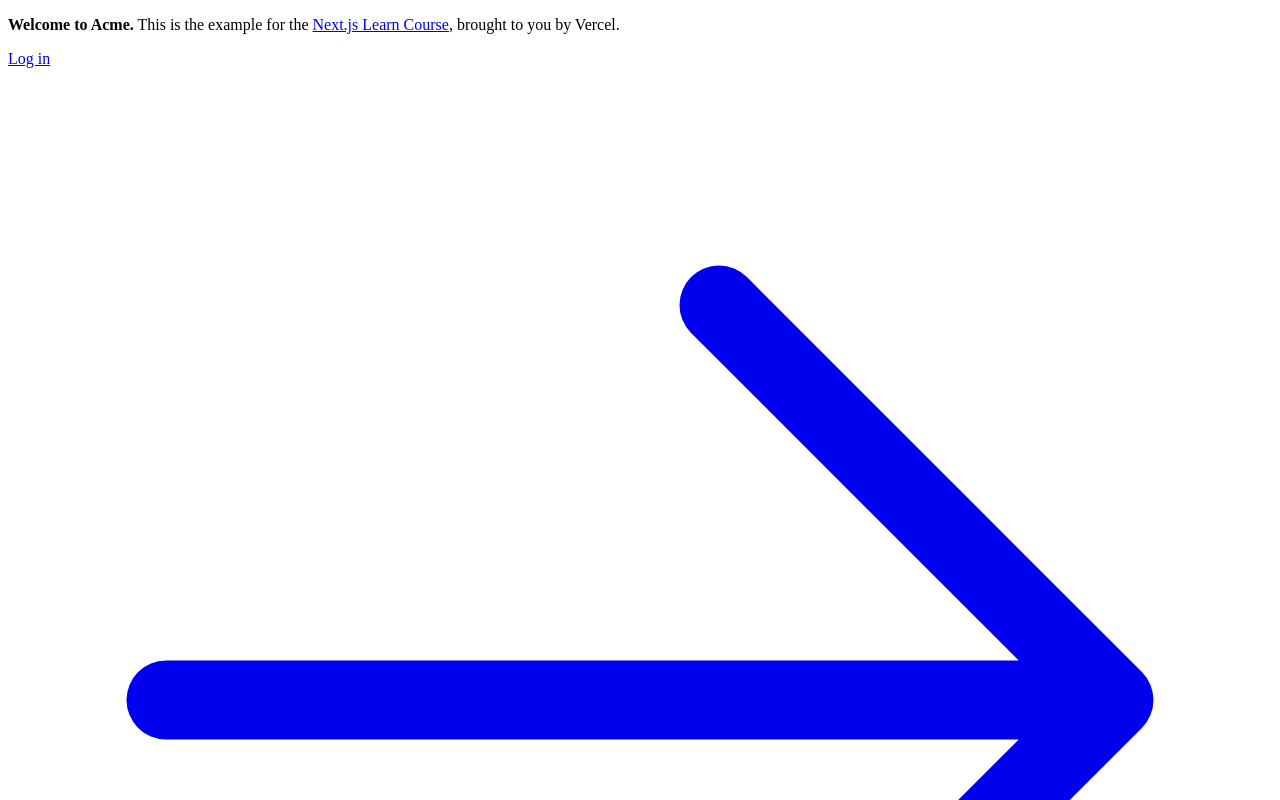
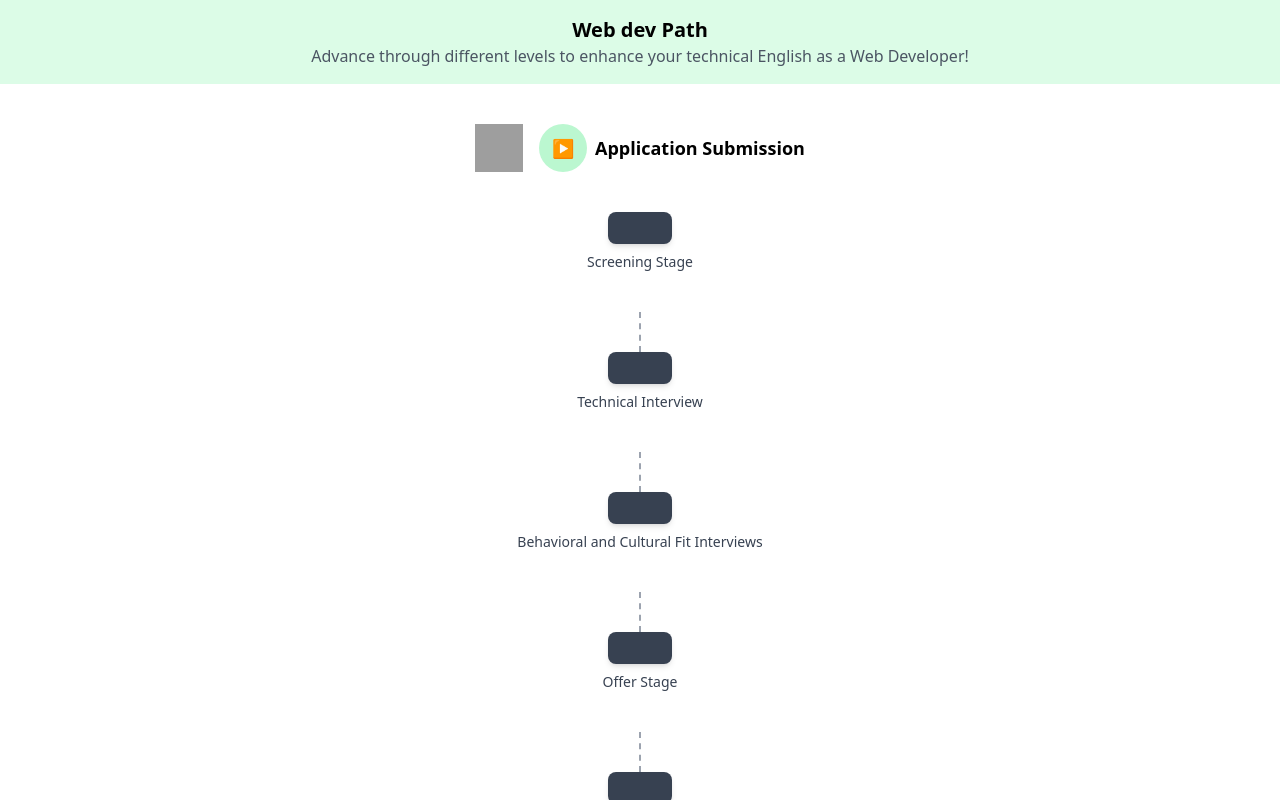
Before and after one commit to No-Country-simulation/equipo-c23-87-webapp, a Next.js app: page / in a window 1280 px wide. Shown: the top 800 px of the page. Built offline with nearby package versions, Linux system fonts and the light colour scheme; grey boxes are pictures that could not be loaded.

Commit message:
feat: Add the Levels View to the project

```diff
--- /dev/null
+++ b/app/components/WebDevPath.tsx
@@ -0,0 +1,50 @@
+import React from "react";
+import '../ui/global.css';
+
+export default function WebDevPath() {
+  return (
+    <div className="flex flex-col items-center w-full min-h-screen bg-white">
+      {/* Header Section */}
+      <div className="w-full bg-green-100 p-4 text-center">
+        <h1 className="text-xl font-bold">Web dev Path</h1>
+        <p className="text-gray-600">
+          Advance through different levels to enhance your technical English as a Web Developer!
+        </p>
+      </div>
+
+      {/* Path Container */}
+      <div className="relative flex flex-col items-center mt-10 space-y-10">
+        {/* Application Submission */}
+        <div className="flex items-center space-x-4">
+          <img src="/character.png" alt="Character" className="w-12 h-12" />
+          <div className="flex items-center space-x-2">
+            <div className="w-12 h-12 bg-green-200 rounded-full flex items-center justify-center">
+              <button className="text-green-600 text-lg">▶</button>
+            </div>
+            <span className="text-lg font-semibold">Application Submission</span>
+          </div>
+        </div>
+
+        {/* Dashed Line & Steps */}
+        <div className="flex flex-col items-center space-y-10">
+          {[
+            "Screening Stage",
+            "Technical Interview",
+            "Behavioral and Cultural Fit Interviews",
+            "Offer Stage",
+            "Onboarding",
+          ].map((step, index) => (
+            <div key={index} className="flex flex-col items-center">
+              {/* Dashed Line */}
+              {index !== 0 && <div className="h-10 border-l-2 border-dashed border-gray-400"></div>}
+              {/* Step Circle */}
+              <div className="w-16 h-8 bg-gray-700 rounded-lg shadow-md"></div>
+              {/* Step Label */}
+              <p className="mt-2 text-sm text-gray-700">{step}</p>
+            </div>
+          ))}
+        </div>
+      </div>
+    </div>
+  );
+}
--- a/app/page.tsx
+++ b/app/page.tsx
@@ -1,33 +1,5 @@
-import AcmeLogo from '@/app/ui/acme-logo';
-import { ArrowRightIcon } from '@heroicons/react/24/outline';
-import Link from 'next/link';
+import WebDevPath from "./components/WebDevPath";
 
-export default function Page() {
-  return (
-    <main className="flex min-h-screen flex-col p-6">
-      <div className="flex h-20 shrink-0 items-end rounded-lg bg-blue-500 p-4 md:h-52">
-        {/* <AcmeLogo /> */}
-      </div>
-      <div className="mt-4 flex grow flex-col gap-4 md:flex-row">
-        <div className="flex flex-col justify-center gap-6 rounded-lg bg-gray-50 px-6 py-10 md:w-2/5 md:px-20">
-          <p className={`text-xl text-gray-800 md:text-3xl md:leading-normal`}>
-            <strong>Welcome to Acme.</strong> This is the example for the{' '}
-            <a href="https://nextjs.org/learn/" className="text-blue-500">
-              Next.js Learn Course
-            </a>
-            , brought to you by Vercel.
-          </p>
-          <Link
-            href="/login"
-            className="flex items-center gap-5 self-start rounded-lg bg-blue-500 px-6 py-3 text-sm font-medium text-white transition-colors hover:bg-blue-400 md:text-base"
-          >
-            <span>Log in</span> <ArrowRightIcon className="w-5 md:w-6" />
-          </Link>
-        </div>
-        <div className="flex items-center justify-center p-6 md:w-3/5 md:px-28 md:py-12">
-          {/* Add Hero Images Here */}
-        </div>
-      </div>
-    </main>
-  );
+export default function Home() {
+  return <WebDevPath />;
 }
--- /dev/null
+++ b/app/ui/fonts.ts
@@ -0,0 +1,4 @@
+// app/ui/fonts.js
+export const lusitana = {
+  className: "font-lusitana", // CSS class for Lusitana font
+};
--- a/package.json
+++ b/package.json
@@ -7,7 +7,6 @@
   },
   "dependencies": {
     "@heroicons/react": "^2.2.0",
-    "@tailwindcss/forms": "^0.5.10",
     "autoprefixer": "10.4.20",
     "bcrypt": "^5.1.1",
     "clsx": "^2.1.1",
@@ -23,6 +22,7 @@
     "zod": "^3.24.1"
   },
   "devDependencies": {
+    "@tailwindcss/forms": "^0.5.10",
     "@types/bcrypt": "^5.0.2",
     "@types/node": "22.10.7",
     "@types/react": "19.0.7",
```
Also changed, not shown: 1 other file (tests, documents, lock files or other folders).
